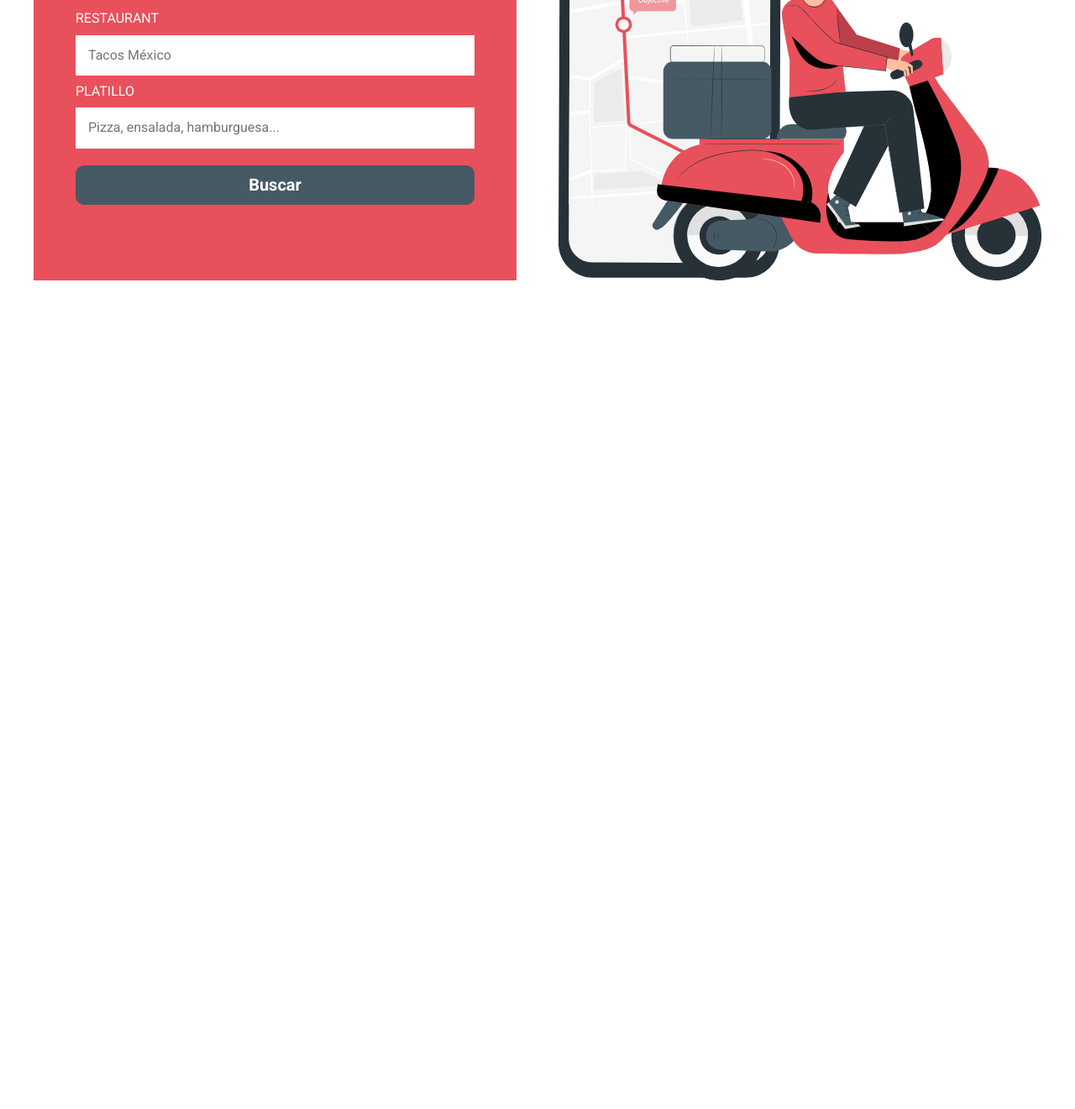
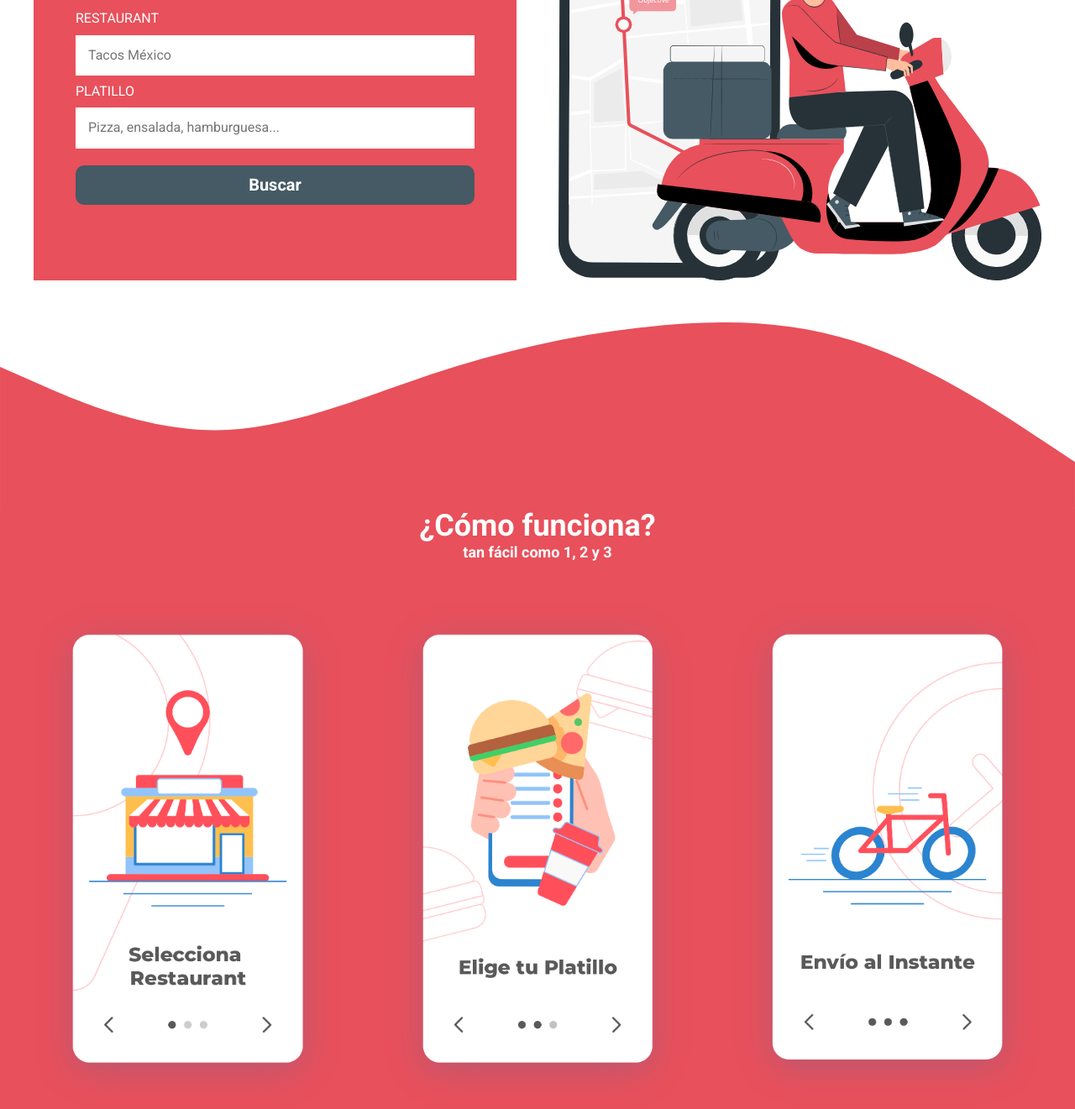
Before and after one commit to OneAlpacaMore/12-DeliveryApp, a website: page index.html in a window 1280 px wide. Shown: the part 444-1765 px from the top of the page at 84% size. Before the commit the page ends 800 px from the top, so only its background shows below. Drawn offline with Linux system fonts and the light colour scheme.

Commit message:
How it works section done.

```diff
--- a/index.html
+++ b/index.html
@@ -51,6 +51,30 @@
         </div>
     </section>
 
+    <section class="pasos">
+        <img class="pasos__wave" src="build/img/wave.svg" alt="imagen wave">
+
+        <div class="pasos__contenido">
+            <h2 class="pasos__heading">¿Cómo funciona? <span class="pasos__heading--descripcion">tan fácil como 1, 2 y 3</span></h2>
+
+            <div class="pasos__grid contenedor">
+
+                <div class="pasos__paso">
+                    <img class="pasos__imagen" src="build/img/paso_1.png" alt="imagen paso 1 app">
+                </div>
+
+                <div class="pasos__paso">
+                    <img class="pasos__imagen" src="build/img/paso_2.png" alt="imagen paso 2 app">
+                </div>
+
+                <div class="pasos__paso">
+                    <img class="pasos__imagen" src="build/img/paso_3.png" alt="imagen paso 3 app">
+                </div>
+
+            </div>
+        </div>
+    </section>
+
 </body>
 
 </html>
--- a/src/scss/app.scss
+++ b/src/scss/app.scss
@@ -1,3 +1,4 @@
 @use 'base';
 @use 'header';
 @use 'formulario';
+@use 'pasos';
--- /dev/null
+++ b/src/scss/pasos/_pasos.scss
@@ -0,0 +1,46 @@
+@use 'base/variables' as var;
+@use 'base/mixins' as mixin;
+
+.pasos {
+
+    margin-top: 5rem;
+
+    &__wave {
+        margin-bottom: -1px;
+    }
+
+    &__contenido {
+        background-color: var.$primario;
+
+    }
+
+    &__heading {
+        text-align: center;
+        color: var.$blanco;
+
+        &--descripcion {
+            font-size: 1.8rem;
+            display: block;
+        }
+    }
+
+    &__grid {
+
+        @include mixin.tablet {
+            @include mixin.grid(3, var.$separacion);
+        }
+    }
+
+    &__imagen {
+
+        transition-property: transform;
+        transition-duration: 300ms;
+
+        &:hover {
+            transform: rotate(-4deg) scale(1.2);
+
+        }
+
+    }
+
+}
--- /dev/null
+++ b/src/scss/pasos/index.scss
@@ -0,0 +1 @@
+@forward 'pasos';
```
Also changed, not shown: build/css/app.css, 1 other file.
